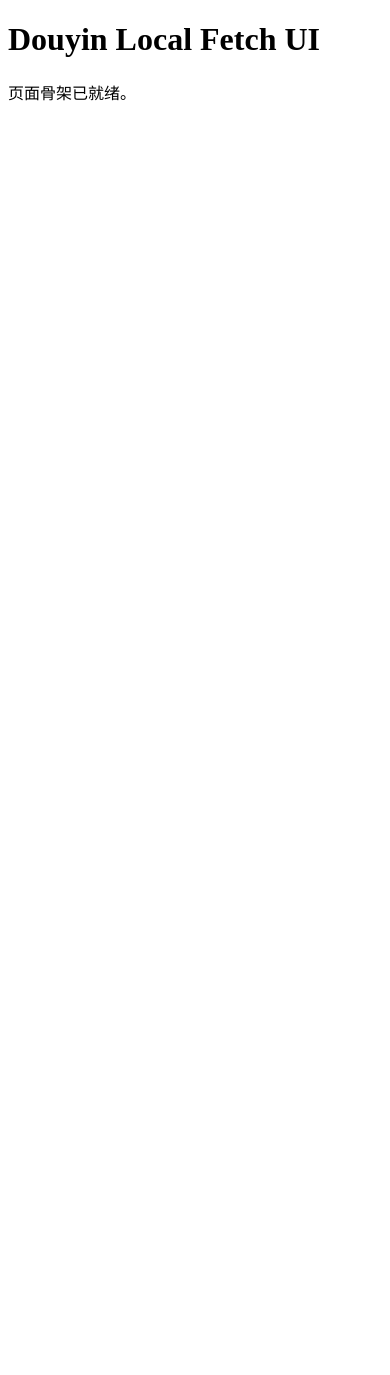
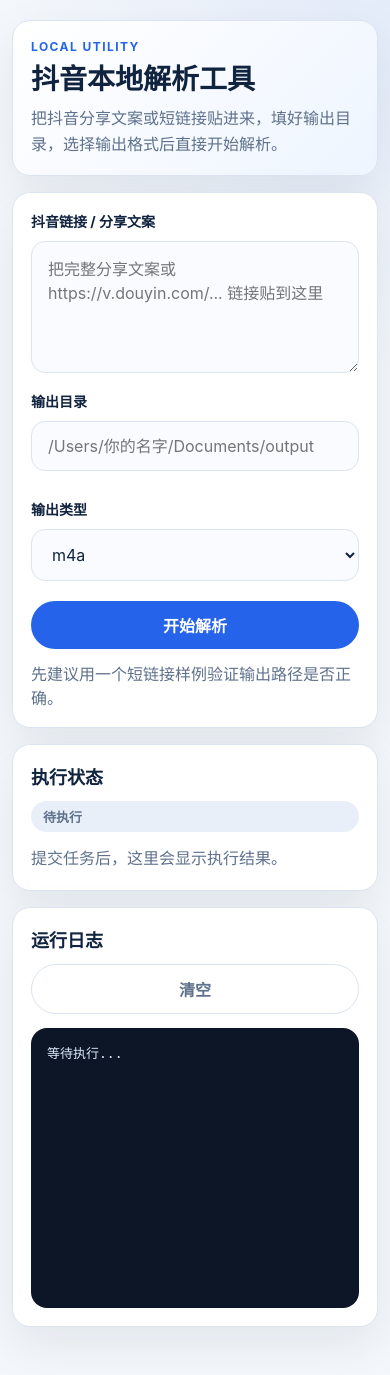
Before and after one commit to lkxdsb/stream-dock, a FastAPI app: page / in a window 390 px wide. Before the commit the page ends 101 px from the top, so only its background shows below. Run offline with FastAPI, Linux system fonts and the light colour scheme.

Commit message:
feat: add local web ui for douyin fetch

```diff
--- a/app.py
+++ b/app.py
@@ -28,12 +28,22 @@
     outputType: str = Field(pattern=r'^(m4a|mp3|mp4)$')
 
 
+def extract_output_file(stdout: str) -> str | None:
+    for line in stdout.splitlines():
+        match = OUTPUT_FILE_PATTERN.search(line)
+        if match:
+            return match.group(1).strip()
+    return None
+
+
 @app.get('/', response_class=HTMLResponse)
 def index(request: Request):
     return templates.TemplateResponse(
-        request=request,
-        name='index.html',
-        context={'title': 'Douyin Local Fetch UI'},
+        'index.html',
+        {
+            'request': request,
+            'title': '抖音本地解析工具',
+        },
     )
 
 
@@ -54,17 +64,14 @@
     )
     stdout = completed.stdout.strip()
     stderr = completed.stderr.strip()
-    output_file = None
-    for line in stdout.splitlines():
-        match = OUTPUT_FILE_PATTERN.search(line)
-        if match:
-            output_file = match.group(1).strip()
+    output_file = extract_output_file(stdout)
 
     success = completed.returncode == 0
     body = {
         'success': success,
         'stdout': stdout,
         'stderr': stderr,
+        'returncode': completed.returncode,
         'outputPath': output_file,
     }
     if not success:
--- /dev/null
+++ b/static/app.js
@@ -0,0 +1,97 @@
+const form = document.getElementById('fetchForm');
+const submitButton = document.getElementById('submitButton');
+const clearLogButton = document.getElementById('clearLogButton');
+const logOutput = document.getElementById('logOutput');
+const statusBadge = document.getElementById('statusBadge');
+const statusText = document.getElementById('statusText');
+const resultBox = document.getElementById('resultBox');
+const resultPath = document.getElementById('resultPath');
+
+function setStatus(kind, text) {
+  statusBadge.classList.remove('is-running', 'is-success', 'is-error');
+  if (kind === 'running') {
+    statusBadge.textContent = '执行中';
+    statusBadge.classList.add('is-running');
+  } else if (kind === 'success') {
+    statusBadge.textContent = '成功';
+    statusBadge.classList.add('is-success');
+  } else if (kind === 'error') {
+    statusBadge.textContent = '失败';
+    statusBadge.classList.add('is-error');
+  } else {
+    statusBadge.textContent = '待执行';
+  }
+  statusText.textContent = text;
+}
+
+function renderLogs(parts) {
+  const content = parts.filter(Boolean).join('\n\n').trim();
+  logOutput.textContent = content || '无输出。';
+}
+
+function showResult(path) {
+  if (path) {
+    resultPath.textContent = path;
+    resultBox.hidden = false;
+  } else {
+    resultPath.textContent = '-';
+    resultBox.hidden = true;
+  }
+}
+
+form.addEventListener('submit', async (event) => {
+  event.preventDefault();
+
+  const formData = new FormData(form);
+  const payload = {
+    link: String(formData.get('link') || '').trim(),
+    outputPath: String(formData.get('outputPath') || '').trim(),
+    outputType: String(formData.get('outputType') || '').trim(),
+  };
+
+  if (!payload.link || !payload.outputPath || !payload.outputType) {
+    setStatus('error', '请先完整填写链接、输出目录和输出类型。');
+    renderLogs(['表单校验未通过。']);
+    showResult('');
+    return;
+  }
+
+  submitButton.disabled = true;
+  setStatus('running', '正在调用本地解析脚本，请稍候...');
+  renderLogs(['请求已提交，等待脚本输出...']);
+  showResult('');
+
+  try {
+    const response = await fetch('/api/fetch', {
+      method: 'POST',
+      headers: {
+        'Content-Type': 'application/json',
+      },
+      body: JSON.stringify(payload),
+    });
+    const data = await response.json();
+    const stdout = data.stdout ? `stdout:\n${data.stdout}` : '';
+    const stderr = data.stderr ? `stderr:\n${data.stderr}` : '';
+    renderLogs([stdout, stderr]);
+
+    if (!response.ok || !data.success) {
+      setStatus('error', data.error || '解析失败，请查看日志。');
+      showResult(data.outputPath || '');
+      return;
+    }
+
+    setStatus('success', '解析完成，可直接到输出目录查看文件。');
+    showResult(data.outputPath || '');
+  } catch (error) {
+    const message = error instanceof Error ? error.message : String(error);
+    setStatus('error', '请求发送失败，请确认本地服务是否正常。');
+    renderLogs([`request error:\n${message}`]);
+    showResult('');
+  } finally {
+    submitButton.disabled = false;
+  }
+});
+
+clearLogButton.addEventListener('click', () => {
+  renderLogs([]);
+});
--- /dev/null
+++ b/static/style.css
@@ -0,0 +1,258 @@
+:root {
+  color-scheme: light;
+  --bg: #f4f7fb;
+  --panel: #ffffff;
+  --panel-soft: #f9fbff;
+  --text: #10233f;
+  --muted: #5f718c;
+  --border: #dbe4f0;
+  --accent: #2563eb;
+  --accent-strong: #1d4ed8;
+  --success: #0f9f6e;
+  --error: #d14343;
+  --shadow: 0 18px 50px rgba(16, 35, 63, 0.08);
+}
+
+* {
+  box-sizing: border-box;
+}
+
+body {
+  margin: 0;
+  font-family: -apple-system, BlinkMacSystemFont, "Segoe UI", sans-serif;
+  background:
+    radial-gradient(circle at top right, rgba(37, 99, 235, 0.08), transparent 24rem),
+    var(--bg);
+  color: var(--text);
+}
+
+.app-shell {
+  width: min(960px, calc(100% - 32px));
+  margin: 32px auto 48px;
+  display: grid;
+  gap: 16px;
+}
+
+.panel {
+  background: var(--panel);
+  border: 1px solid var(--border);
+  border-radius: 20px;
+  box-shadow: var(--shadow);
+  padding: 24px;
+}
+
+.panel-hero {
+  background: linear-gradient(135deg, #ffffff 0%, #eef5ff 100%);
+}
+
+.eyebrow {
+  margin: 0 0 10px;
+  font-size: 12px;
+  letter-spacing: 0.12em;
+  text-transform: uppercase;
+  color: var(--accent);
+  font-weight: 700;
+}
+
+h1,
+h2 {
+  margin: 0;
+}
+
+h1 {
+  font-size: clamp(28px, 4vw, 42px);
+  line-height: 1.08;
+}
+
+h2 {
+  font-size: 18px;
+}
+
+.hero-copy,
+.status-text,
+.hint {
+  color: var(--muted);
+}
+
+.hero-copy {
+  margin: 12px 0 0;
+  max-width: 42rem;
+  line-height: 1.6;
+}
+
+.field,
+.field-grid {
+  display: grid;
+  gap: 10px;
+}
+
+.field + .field,
+.field-grid {
+  margin-top: 18px;
+}
+
+.field-grid {
+  grid-template-columns: minmax(0, 2fr) minmax(160px, 1fr);
+}
+
+label {
+  font-size: 14px;
+  font-weight: 700;
+}
+
+textarea,
+input,
+select,
+button {
+  font: inherit;
+}
+
+textarea,
+input,
+select {
+  width: 100%;
+  border: 1px solid var(--border);
+  border-radius: 14px;
+  background: var(--panel-soft);
+  color: var(--text);
+  padding: 14px 16px;
+  outline: none;
+  transition: border-color 120ms ease, box-shadow 120ms ease, background 120ms ease;
+}
+
+textarea {
+  resize: vertical;
+  min-height: 132px;
+}
+
+textarea:focus,
+input:focus,
+select:focus {
+  border-color: rgba(37, 99, 235, 0.55);
+  box-shadow: 0 0 0 4px rgba(37, 99, 235, 0.12);
+  background: #fff;
+}
+
+.actions,
+.status-header,
+.result-row {
+  display: flex;
+  align-items: center;
+  justify-content: space-between;
+  gap: 12px;
+}
+
+.actions {
+  margin-top: 20px;
+}
+
+button {
+  border: 0;
+  border-radius: 999px;
+  padding: 12px 18px;
+  font-weight: 700;
+  cursor: pointer;
+}
+
+#submitButton {
+  background: var(--accent);
+  color: #fff;
+}
+
+#submitButton:hover {
+  background: var(--accent-strong);
+}
+
+#submitButton:disabled {
+  opacity: 0.65;
+  cursor: wait;
+}
+
+.ghost-button {
+  background: transparent;
+  color: var(--muted);
+  border: 1px solid var(--border);
+}
+
+.status-badge {
+  border-radius: 999px;
+  padding: 6px 12px;
+  font-size: 13px;
+  font-weight: 700;
+  background: #e9eff8;
+  color: var(--muted);
+}
+
+.status-badge.is-running {
+  background: #e8f0ff;
+  color: var(--accent-strong);
+}
+
+.status-badge.is-success {
+  background: #e8fff6;
+  color: var(--success);
+}
+
+.status-badge.is-error {
+  background: #fff0f0;
+  color: var(--error);
+}
+
+.status-text {
+  margin: 14px 0 0;
+  line-height: 1.6;
+}
+
+.result-box {
+  margin-top: 18px;
+  border: 1px dashed var(--border);
+  border-radius: 16px;
+  background: #f8fbff;
+  padding: 16px;
+}
+
+.result-label {
+  color: var(--muted);
+  font-size: 14px;
+}
+
+code {
+  word-break: break-all;
+  font-family: "SFMono-Regular", ui-monospace, Menlo, monospace;
+  font-size: 13px;
+}
+
+.log-output {
+  margin: 14px 0 0;
+  min-height: 280px;
+  max-height: 420px;
+  overflow: auto;
+  border-radius: 16px;
+  padding: 16px;
+  background: #0c1626;
+  color: #dbe9ff;
+  line-height: 1.5;
+  font-family: "SFMono-Regular", ui-monospace, Menlo, monospace;
+  font-size: 13px;
+}
+
+@media (max-width: 720px) {
+  .app-shell {
+    width: min(100% - 24px, 960px);
+    margin-top: 20px;
+  }
+
+  .panel {
+    padding: 18px;
+    border-radius: 18px;
+  }
+
+  .field-grid,
+  .actions,
+  .status-header,
+  .result-row {
+    grid-template-columns: 1fr;
+    display: grid;
+    align-items: stretch;
+  }
+}
--- a/templates/index.html
+++ b/templates/index.html
@@ -4,9 +4,83 @@
     <meta charset="utf-8" />
     <meta name="viewport" content="width=device-width, initial-scale=1" />
     <title>{{ title }}</title>
+    <link rel="stylesheet" href="{{ url_for('static', path='/style.css') }}" />
   </head>
   <body>
-    <h1>{{ title }}</h1>
-    <p>页面骨架已就绪。</p>
+    <main class="app-shell">
+      <section class="panel panel-hero">
+        <p class="eyebrow">Local Utility</p>
+        <h1>{{ title }}</h1>
+        <p class="hero-copy">
+          把抖音分享文案或短链接贴进来，填好输出目录，选择输出格式后直接开始解析。
+        </p>
+      </section>
+
+      <section class="panel panel-form">
+        <form id="fetchForm">
+          <div class="field">
+            <label for="link">抖音链接 / 分享文案</label>
+            <textarea
+              id="link"
+              name="link"
+              rows="5"
+              placeholder="把完整分享文案或 https://v.douyin.com/... 链接贴到这里"
+              required
+            ></textarea>
+          </div>
+
+          <div class="field-grid">
+            <div class="field">
+              <label for="outputPath">输出目录</label>
+              <input
+                id="outputPath"
+                name="outputPath"
+                type="text"
+                placeholder="/Users/你的名字/Documents/output"
+                required
+              />
+            </div>
+
+            <div class="field">
+              <label for="outputType">输出类型</label>
+              <select id="outputType" name="outputType">
+                <option value="m4a">m4a</option>
+                <option value="mp3">mp3</option>
+                <option value="mp4">mp4</option>
+              </select>
+            </div>
+          </div>
+
+          <div class="actions">
+            <button id="submitButton" type="submit">开始解析</button>
+            <span class="hint">先建议用一个短链接样例验证输出路径是否正确。</span>
+          </div>
+        </form>
+      </section>
+
+      <section class="panel panel-status">
+        <div class="status-header">
+          <h2>执行状态</h2>
+          <span id="statusBadge" class="status-badge">待执行</span>
+        </div>
+        <p id="statusText" class="status-text">提交任务后，这里会显示执行结果。</p>
+        <div id="resultBox" class="result-box" hidden>
+          <div class="result-row">
+            <span class="result-label">输出文件</span>
+            <code id="resultPath">-</code>
+          </div>
+        </div>
+      </section>
+
+      <section class="panel panel-log">
+        <div class="status-header">
+          <h2>运行日志</h2>
+          <button id="clearLogButton" type="button" class="ghost-button">清空</button>
+        </div>
+        <pre id="logOutput" class="log-output">等待执行...</pre>
+      </section>
+    </main>
+
+    <script src="{{ url_for('static', path='/app.js') }}"></script>
   </body>
 </html>
```
Also changed, not shown: tests/test_app.py (added, +24 -0 lines).
